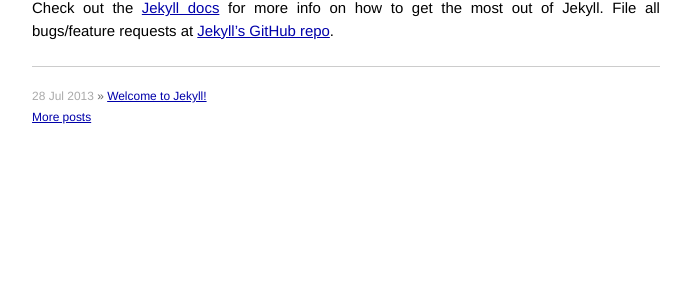
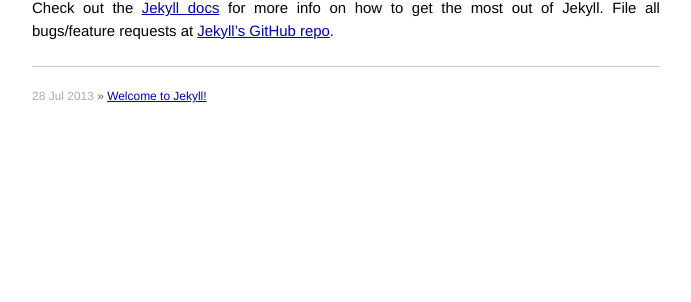
Before and after one commit to mstred/mstred.github.com, a Jekyll site: the page built from index.html, in a window 1280 px wide. Shown: the part 445-747 px from the top of the page, without its empty margins (294-985 px from the left). Built offline with Jekyll 4.4.1, drawn with Linux system fonts in a browser that asks for light colours; Markdown is read by kramdown in place of the engine named in the settings.

Commit message:
Update default.html

```diff
--- a/_layouts/default.html
+++ b/_layouts/default.html
@@ -36,7 +36,7 @@
 						  <li><span>{{ post.date | date_to_string }}</span> &raquo; <a href="{{ post.url }}">{{ post.title }}</a></li>
 						{% endfor %}
 						<!-- TODO Link for "More posts" -->
-						<li><a href="more.html">More posts</a></li>
+						<!--<li><a href="more.html">More posts</a></li>-->
 					</ul>
 				</div>
 			</div> <!-- /site -->
```
